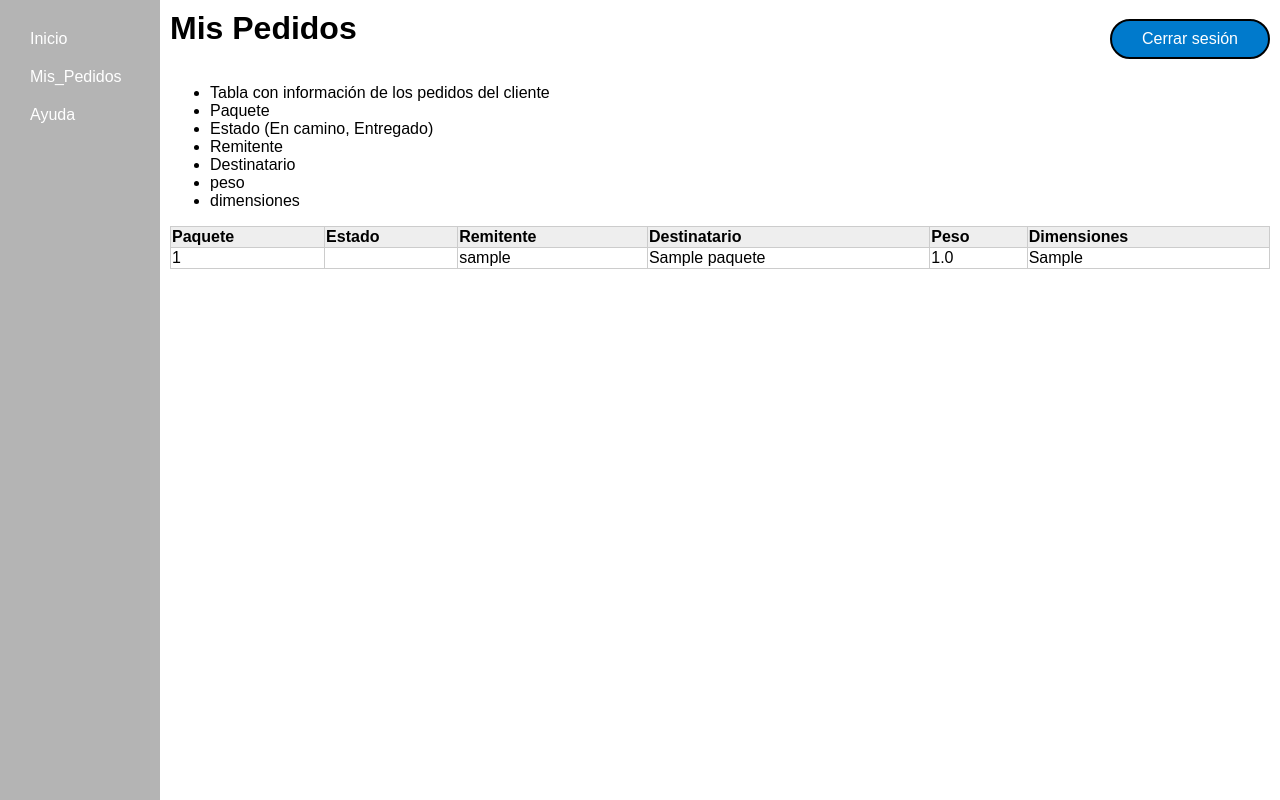
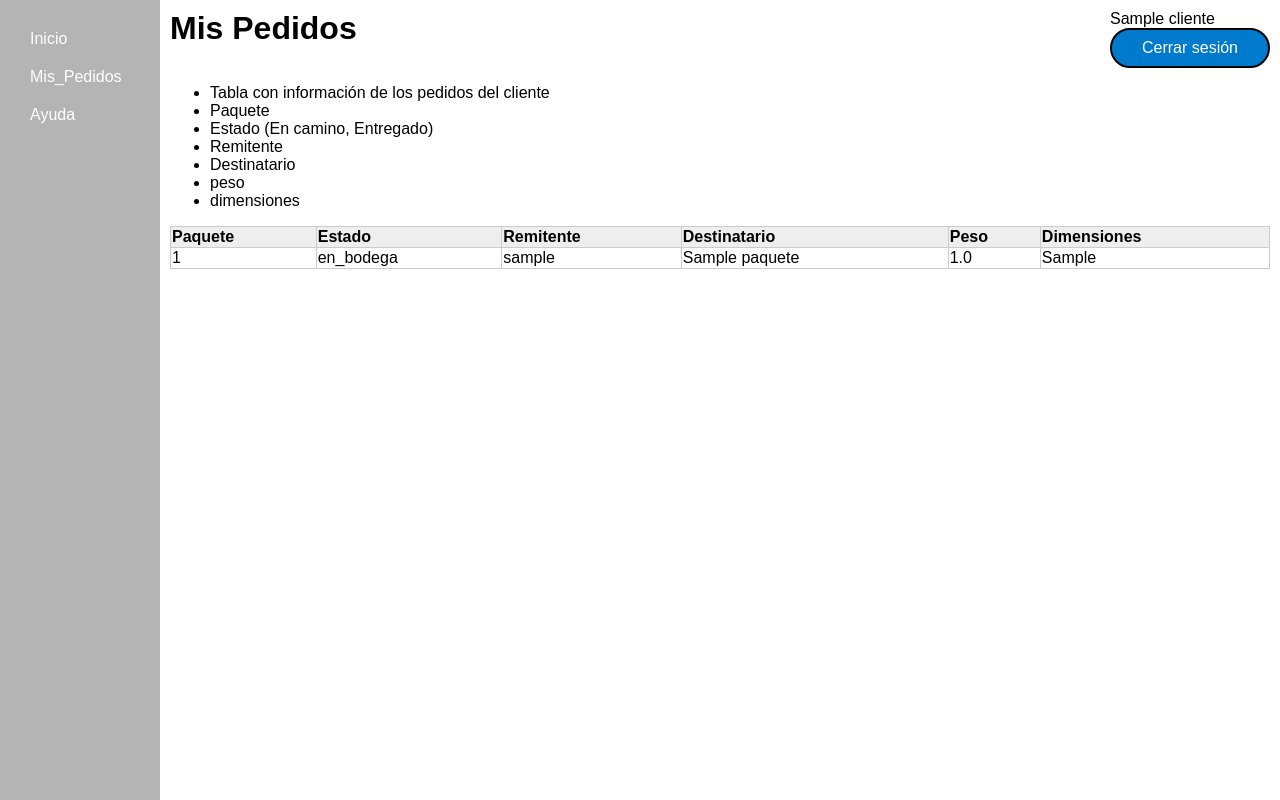
Before and after one commit to AntoCreed777/Proyecto_Diseno_Software, a Django app: template Cliente/templates/Cliente/mis_pedidos.html in a window 1280 px wide. Run offline with Django 5.2, Linux system fonts and the light colour scheme; tables that the repository leaves empty hold one stand-in row (values such as "Sample post"); the template is opened without the code that fills it: values that come from a table or form of the project are taken from there, most other values are stand-ins (such as "Sample title", 1, 10 or a date in 2020).

Commit message:
feat: Visualizacion tabla cliente con base de datos

```diff
--- a/Cliente/templates/Cliente/mis_pedidos.html
+++ b/Cliente/templates/Cliente/mis_pedidos.html
@@ -32,7 +32,7 @@
         {% for paquete in paquetes %}
        <tr>
             <td>{{ paquete.id }}</td>
-           <td>{{ paquete.estado.estado }}</td>
+           <td>{{ paquete.estado }}</td>
            <td>{{ paquete.cliente.usuario}}</td>
            <td>{{ paquete.nombre_destinatario }}</td>
            <td>{{ paquete.peso }}</td>
--- a/Cliente/templates/Cliente/navegacion/template_inicial.html
+++ b/Cliente/templates/Cliente/navegacion/template_inicial.html
@@ -87,7 +87,7 @@
         <header>
             <h1>{% block subtitle %}{% endblock %}</h1>
             <div>
-                <span>{{ paquete.cliente.username }}</span>
+                <span>{{pedidos.cliente}}</span>
                 <button class = "contenedor">Cerrar sesión</button>
             </div>
         </header>
--- a/Cliente/views.py
+++ b/Cliente/views.py
@@ -12,7 +12,7 @@ def mis_pedidos(request):
     paquetes = Paquete.objects.all()
 
     print(clientes)
-    return render(request, 'Cliente/mis_pedidos.html', context = {'paquetes':paquetes}, )
+    return render(request, 'Cliente/mis_pedidos.html', context = {'paquetes':paquetes})
 
 def ayuda(request):
 
```
